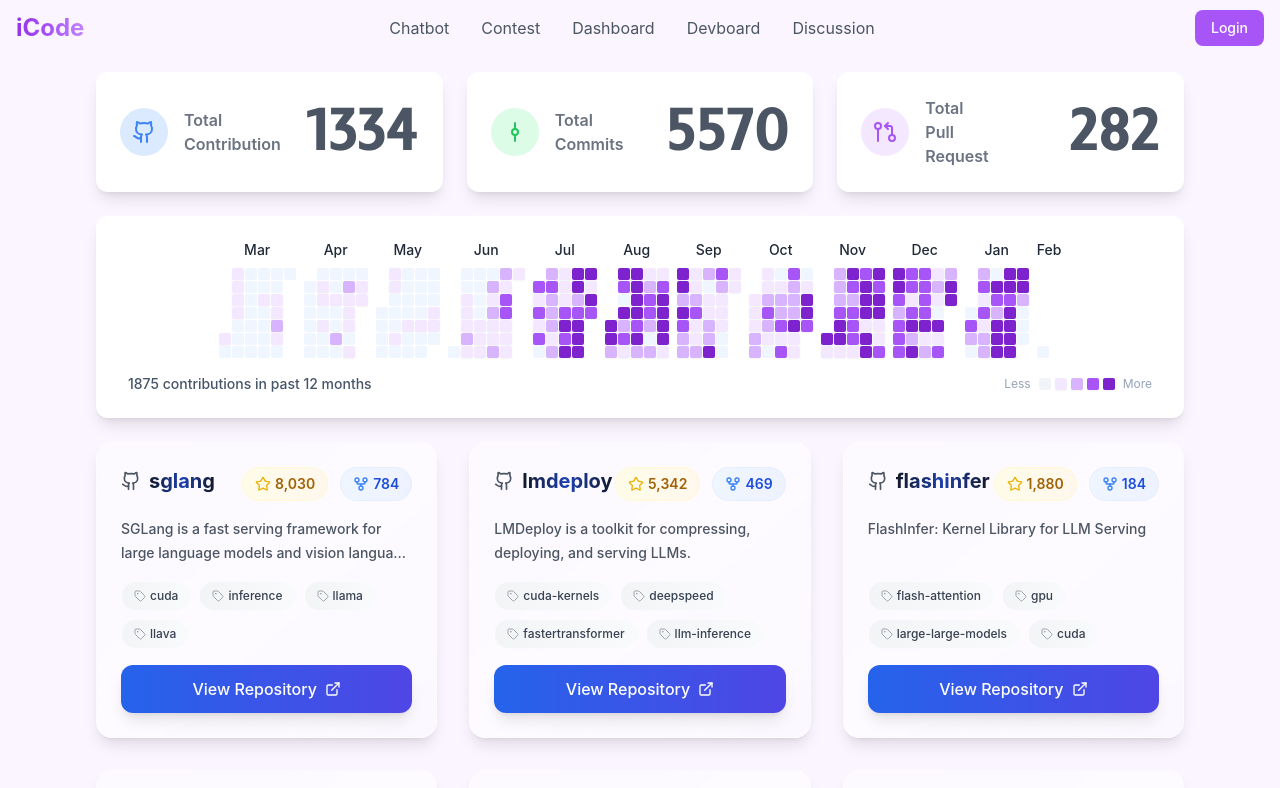
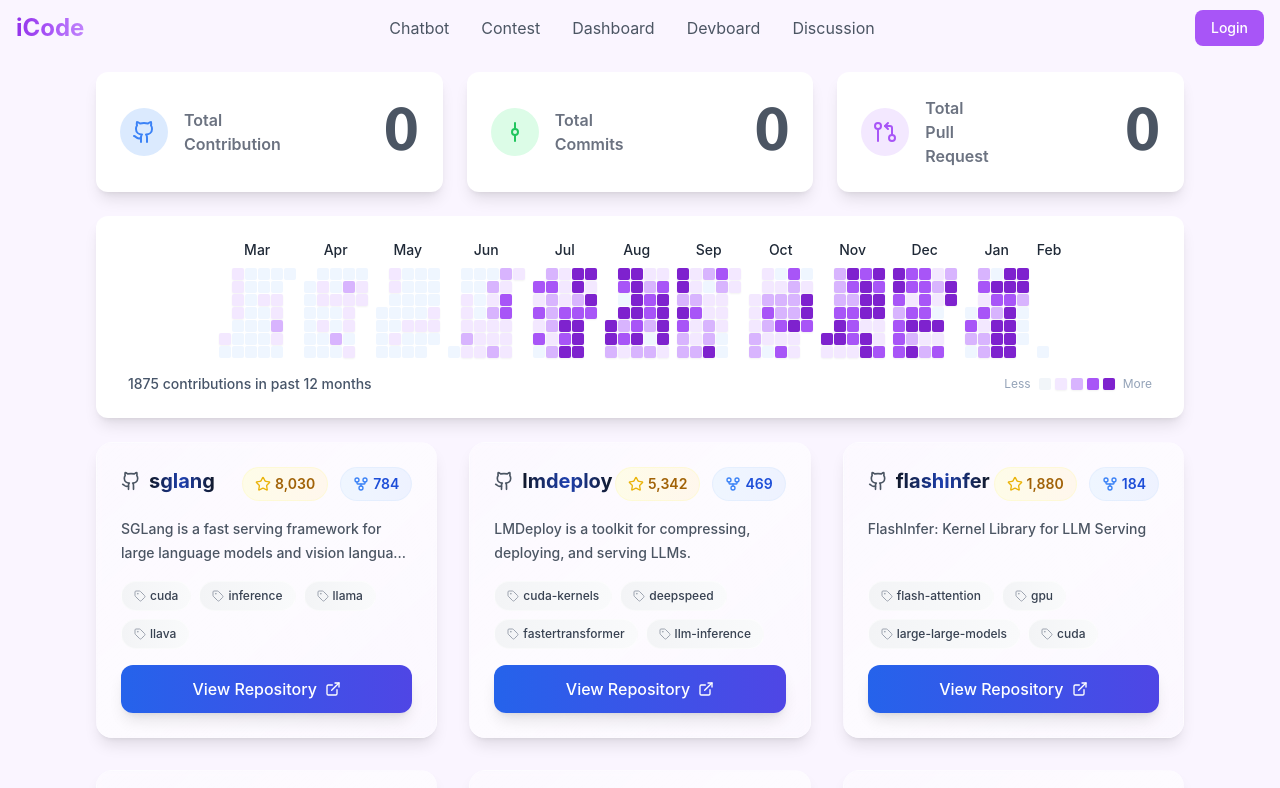
Before and after one commit to kavya-r30/Anti-Kaleshi-Inheritance, a React (Vite) app in the folder react-app/: page /devboard in a window 1280 px wide. Shown: the top 788 px of the page. Built offline with nearby package versions, Linux system fonts and the light colour scheme; no server answers.

Commit message:
fetch data and minor fixes

```diff
--- a/react-app/src/components/devboard/Header.jsx
+++ b/react-app/src/components/devboard/Header.jsx
@@ -1,19 +1,13 @@
-import React, { useState, useEffect } from 'react';
-import { data } from '../data'
+import React, { useState, useEffect, useMemo } from 'react';
 import { Github, GitCommitVertical, GitPullRequestArrow } from 'lucide-react';
 
-export const Header = () => {
+export const Header = (githubData) => {
     const [isVisible, setIsVisible] = useState(false);
+    const data = useMemo(() => githubData.githubData, [githubData]);
 
-    const totalSolved = ( data.leetcode?.profile?.totalSolved || 0 ) + ( data.codeforces?.profile?.totalSolved || 0 ) +
-                        ( data.codechef?.profile?.totalSolved || 0 ) + ( data.geeksforgeeks?.profile?.totalSolved || 0 );
-
-    let totalSubmission = data?.codeforces?.profile?.totalSubmissions || 0;
-    Object.values(data?.heatmap)?.forEach(timestamp => {
-        totalSubmission += timestamp.total;
-    });
-
-    const activeDays = Object.keys(data?.heatmap)?.length || 0;
+    const totalContribution = data?.profile?.totalContributions || 0;
+    const totalCommits = data?.profile?.totalCommits || 0;
+    const totalPull = data?.profile?.totalPRs || 0;
 
     useEffect(() => {
         setIsVisible(true);
@@ -30,7 +24,7 @@
                 <div className="text-md text-gray-500 font-semibold">Total Contribution</div>
                 <div className={`text-6xl text-gray-600 col-span-2 text-right transition-all duration-500
                     ease-out transform ${isVisible ? '-translate-x-0 opacity-100' : '-translate-x-4 opacity-0'}`}
-                    style={{ fontFamily: 'Fairway-medium' }}>{ totalSolved }</div>
+                    style={{ fontFamily: 'Fairway-medium' }}>{ totalContribution }</div>
             </div>
           </div>
 
@@ -43,7 +37,7 @@
                 <div className="text-md text-gray-500 font-semibold">Total Commits</div>
                 <div className={`text-6xl text-gray-600 col-span-2 text-right transition-all duration-500
                     ease-out transform ${isVisible ? '-translate-x-0 opacity-100' : '-translate-x-4 opacity-0'}`}
-                    style={{ fontFamily: 'Fairway-medium' }}>{ totalSubmission }</div>
+                    style={{ fontFamily: 'Fairway-medium' }}>{ totalCommits }</div>
             </div>
           </div>
 
@@ -56,7 +50,7 @@
                 <div className="text-md text-gray-500 font-semibold">Total Pull Request</div>
                 <div className={`text-6xl text-gray-600 col-span-2 text-right transition-all duration-500
                     ease-out transform ${isVisible ? '-translate-x-0 opacity-100' : '-translate-x-4 opacity-0'}`}
-                    style={{ fontFamily: 'Fairway-medium' }}>{ activeDays }</div>
+                    style={{ fontFamily: 'Fairway-medium' }}>{ totalPull }</div>
             </div>
           </div>
         </div>
```
